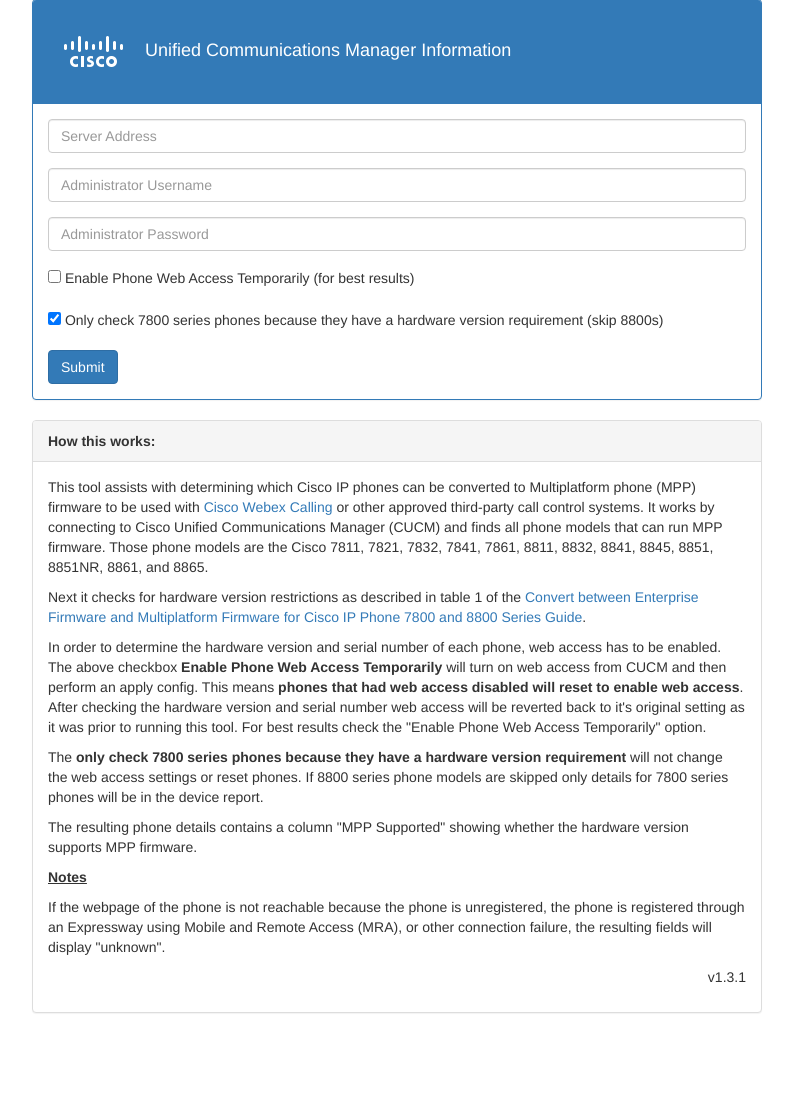
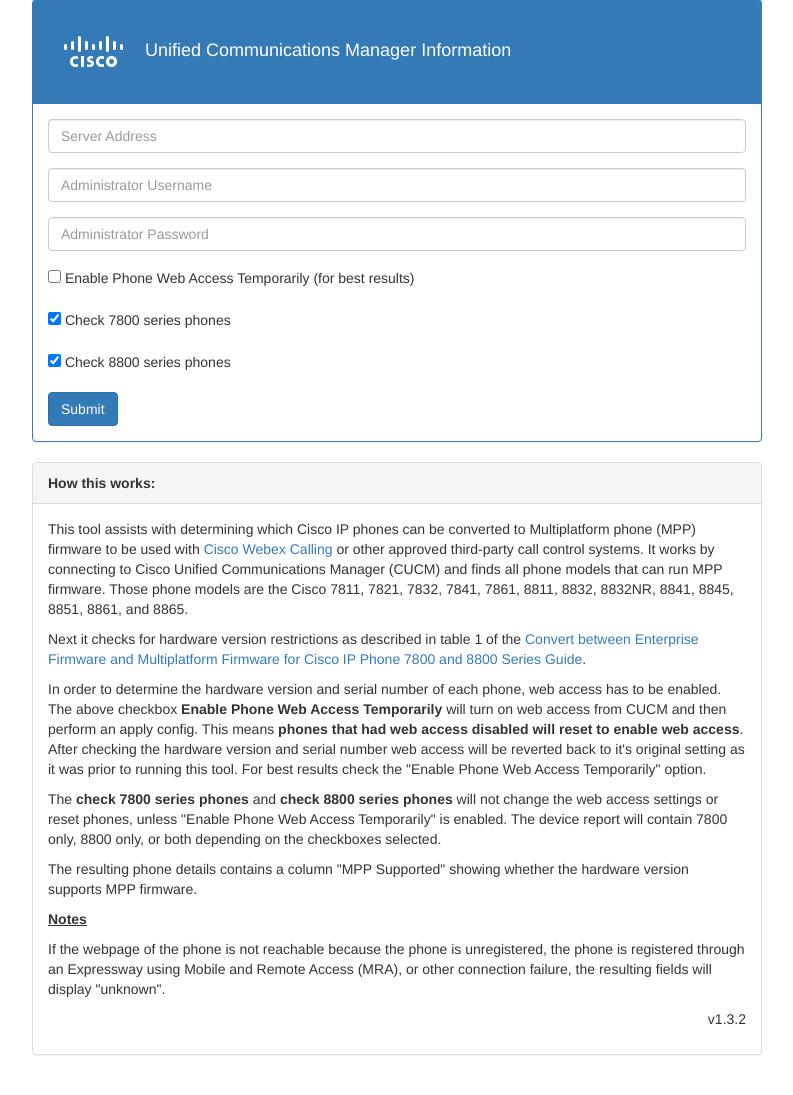
Before and after one commit to joemar2/mpp_readiness_check, a Flask app: page / in a window 1280 px wide. Shown: the part 21-1116 px from the top of the page, without its empty margins (243-1036 px from the left). Before the commit the page ends 1034 px from the top, so only its background shows below. Run offline with Flask 2, Linux system fonts and the light colour scheme; some libraries are stand-ins or nearby versions.

Commit message:
Added 8832 V07 or earlier check, updated GUI, created new executables and v1.3.2 set

```diff
--- a/main.py
+++ b/main.py
@@ -35,7 +35,7 @@ def getPhoneInfo():
     password = urllib.parse.quote(request.form['password'])
 
     # https://www.cisco.com/c/en/us/td/docs/voice_ip_comm/cuipph/MPP/MPP-conversion/enterprise-to-mpp/cuip_b_conversion-guide-ipphone/cuip_b_conversion-guide-ipphone_chapter_00.html
-    # not eligible to migrate to MPP: 8821, 8851NR, 8865NR, and 8831 not supported for conversion
+    # not eligible to migrate to MPP: 8821, 8851NR, 8865NR, and 8831 not supported for conversion (8832/8832NR only up to V07, not V08+)
     typeproduct_dict = {
         '7811': '36665',
         '7821': '508',
@@ -43,15 +43,15 @@ def getPhoneInfo():
         '7841': '509',
         '7861': '510',
         '8811': '36670',
+        '8832': '36711',
+        '8832NR': '36713',
         '8841': '568',
         '8845': '36677',
-        '8865': '36678',
+        '8851': '569',
         # '8851NR':'36685',
         # '8865NR':'36701',
-        '8851': '569',
         '8861': '570',
-        # '8832NR':'36713',
-        '8832': '36711'
+        '8865': '36678'
     }
 
     typemodel_dict = {
@@ -62,18 +62,25 @@ def getPhoneInfo():
         '7861': '623',
         '8811': '36217',
         '8832': '36258',
+        '8832NR': '36260',
         '8841': '683',
         '8845': '36224',
         '8851': '684',
         # '8851NR' : '36232',
+        # '8865NR': '36248',
         '8861': '685',
         '8865': '36225'
     }
 
     typeproduct_enums = []
     for key, value in typeproduct_dict.items():
-        if "7800_only" in request.form:
+        if "7800_only" in request.form and "8800_only" in request.form:
+            typeproduct_enums.append(value)
+        elif "7800_only" in request.form:
             if key.startswith('78'):
+                typeproduct_enums.append(value)
+        elif "8800_only" in request.form:
+            if key.startswith('88'):
                 typeproduct_enums.append(value)
         else:
             typeproduct_enums.append(value)
@@ -125,10 +132,14 @@ def getPhoneInfo():
                 if key.startswith('SEP'):
                     ris_lookup_list.append(key)
 
-            if "7800_only" in request.form:
+            if "7800_only" in request.form and "8800_only" in request.form:
+                print("Found the following 7800 AND 8800 series phones: " + str(ris_lookup_list))
+            elif "7800_only" in request.form:
                 print("Found the following 7800 series phones: " + str(ris_lookup_list))
+            elif "8800_only" in request.form:
+                print("Found the following 8800 series phones: " + str(ris_lookup_list))
             else:
-                print("Found the following 7800 AND 8800 series phones: " + str(ris_lookup_list))
+                print("NOTHING SELECTED - Default to both 7800 and 8800: " + str(ris_lookup_list))
 
         else:
             print("Cluster " + address + " Failed to connect to AXL")
@@ -454,6 +465,14 @@ def cloudReady(result_dict, full_details, typemodel_dict):
                 cloud_ready = 'Yes'
             elif model == typemodel_dict['7861']:
                 cloud_ready = 'No'
+            elif model == typemodel_dict['8832'] and hw_ver <= 'V07':  # 7861 (V07 or earlier)
+                cloud_ready = 'Yes'
+            elif model == typemodel_dict['8832']:
+                cloud_ready = 'No'
+            elif model == typemodel_dict['8832NR'] and hw_ver <= 'V07':  # 7861 (V07 or earlier)
+                cloud_ready = 'Yes'
+            elif model == typemodel_dict['8832NR']:
+                cloud_ready = 'No'
             else:
                 cloud_ready = 'Yes'
 
--- a/templates/main.html
+++ b/templates/main.html
@@ -34,7 +34,10 @@
             <input type="checkbox" id="webaccess" name="webaccess" value="true"> Enable Phone Web Access Temporarily (for best results)
         </div><br>
         <div>
-            <input type="checkbox" id="7800_only" name="7800_only" value="true" checked> Only check 7800 series phones because they have a hardware version requirement (skip 8800s)
+            <input type="checkbox" id="7800_only" name="7800_only" value="true" checked> Check 7800 series phones
+        </div><br>
+        <div>
+            <input type="checkbox" id="8800_only" name="8800_only" value="true" checked> Check 8800 series phones
         </div><br>
   <button id="button" type="submit" class="btn btn-primary" onclick="loading()">Submit</button>
 </form>
@@ -46,15 +49,15 @@
 <div class="panel panel-default">
   <div class="panel-heading"><b>How this works:</b></div>
   <div class="panel-body">
-      <p>This tool assists with determining which Cisco IP phones can be converted to Multiplatform phone (MPP) firmware to be used with <a href="https://www.cisco.com/c/en/us/solutions/collaboration/webex-calling/index.html">Cisco Webex Calling</a> or other approved third-party call control systems.  It works by connecting to Cisco Unified Communications Manager (CUCM) and finds all phone models that can run MPP firmware.  Those phone models are the Cisco 7811, 7821, 7832, 7841, 7861, 8811, 8832, 8841, 8845, 8851, 8851NR, 8861, and 8865.</p>
+      <p>This tool assists with determining which Cisco IP phones can be converted to Multiplatform phone (MPP) firmware to be used with <a href="https://www.cisco.com/c/en/us/solutions/collaboration/webex-calling/index.html">Cisco Webex Calling</a> or other approved third-party call control systems.  It works by connecting to Cisco Unified Communications Manager (CUCM) and finds all phone models that can run MPP firmware.  Those phone models are the Cisco 7811, 7821, 7832, 7841, 7861, 8811, 8832, 8832NR, 8841, 8845, 8851, 8861, and 8865.</p>
       <p>Next it checks for hardware version restrictions as described in table 1 of the <a href="https://www.cisco.com/c/en/us/products/collateral/collaboration-endpoints/unified-ip-phone-7800-series/guide-c07-742786.html">Convert between Enterprise Firmware and Multiplatform Firmware for Cisco IP Phone 7800 and 8800 Series Guide</a>.</p>
       <p>In order to determine the hardware version and serial number of each phone, web access has to be enabled.  The above checkbox <b>Enable Phone Web Access Temporarily</b> will turn on web access from CUCM and then perform an apply config.  This means <b>phones that had web access disabled will reset to enable web access</b>.  After checking the hardware version and serial number web access will be reverted back to it's original setting as it was prior to running this tool.  For best results check the "Enable Phone Web Access Temporarily" option.</p>
-      <p>The <b>only check 7800 series phones because they have a hardware version requirement</b> will not change the web access settings or reset phones.  If 8800 series phone models are skipped only details for 7800 series phones will be in the device report. </p>
+      <p>The <b>check 7800 series phones</b> and <b>check 8800 series phones</b> will not change the web access settings or reset phones, unless "Enable Phone Web Access Temporarily" is enabled.  The device report will contain 7800 only, 8800 only, or both depending on the checkboxes selected. </p>
       <p>The resulting phone details contains a column "MPP Supported" showing whether the hardware version supports MPP firmware.</p>
       <p></p>
       <p><b><u>Notes</u></b></p>
       <p>If the webpage of the phone is not reachable because the phone is unregistered, the phone is registered through an Expressway using Mobile and Remote Access (MRA), or other connection failure, the resulting fields will display "unknown".</p>
-      <p align="right">v1.3.1</p>
+      <p align="right">v1.3.2</p>
   </div>
 </div>
 </div>
```
Also changed, not shown: 2 other files.
